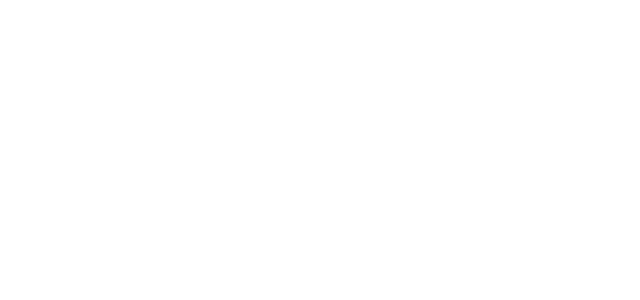
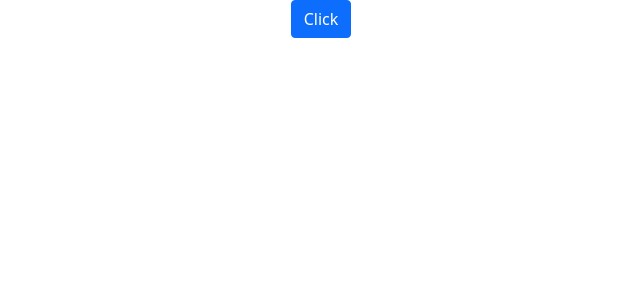
Before and after one commit to FahamidulDipro/Auto-Xpress, a React (Create React App) app: page / in a window 1280 px wide. Shown: the top 300 px of the page, without its empty margins (319-959 px from the left). Built offline with nearby package versions, Linux system fonts and the light colour scheme.

Commit message:
react-bootstrap css and button added

```diff
--- a/package.json
+++ b/package.json
@@ -6,8 +6,11 @@
     "@testing-library/jest-dom": "^5.16.4",
     "@testing-library/react": "^13.1.1",
     "@testing-library/user-event": "^13.5.0",
+    "bootstrap": "^5.1.3",
     "react": "^18.1.0",
+    "react-bootstrap": "^2.3.1",
     "react-dom": "^18.1.0",
+    "react-router-dom": "^6.3.0",
     "react-scripts": "5.0.1",
     "web-vitals": "^2.1.4"
   },
--- a/src/App.js
+++ b/src/App.js
@@ -1,10 +1,12 @@
 import logo from './logo.svg';
 import './App.css';
+import 'bootstrap/dist/css/bootstrap.min.css';
+import { Button } from 'react-bootstrap';
 
 function App() {
   return (
     <div className="App">
-
+    <Button>Click</Button>
     </div>
   );
 }
--- a/src/index.js
+++ b/src/index.js
@@ -1,14 +1,17 @@
-import React from 'react';
-import ReactDOM from 'react-dom/client';
-import './index.css';
-import App from './App';
-import reportWebVitals from './reportWebVitals';
+import React from "react";
+import ReactDOM from "react-dom/client";
+import "./index.css";
+import App from "./App";
+import reportWebVitals from "./reportWebVitals";
+import { BrowserRouter } from "react-router-dom";
 
-const root = ReactDOM.createRoot(document.getElementById('root'));
+const root = ReactDOM.createRoot(document.getElementById("root"));
 root.render(
-  <React.StrictMode>
-    <App />
-  </React.StrictMode>
+  <BrowserRouter>
+    <React.StrictMode>
+      <App />
+    </React.StrictMode>
+  </BrowserRouter>
 );
 
 // If you want to start measuring performance in your app, pass a function
```
Also changed, not shown: firebase.json (added), 2 other files (tests, documents, lock files or other folders).
